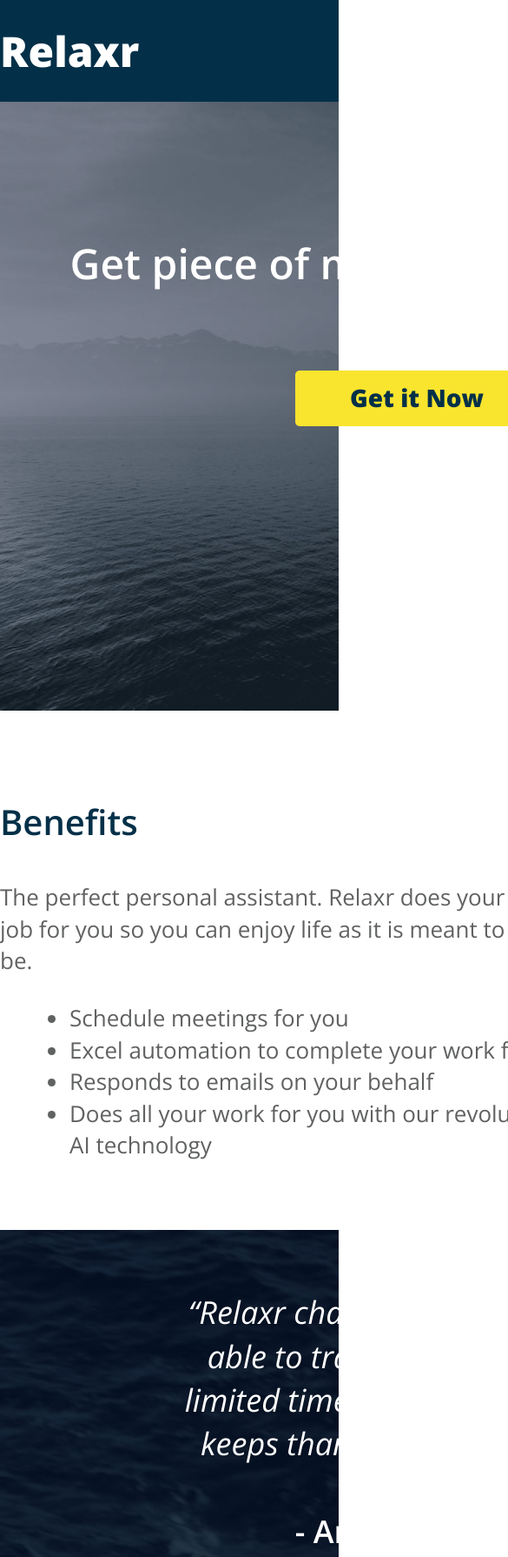
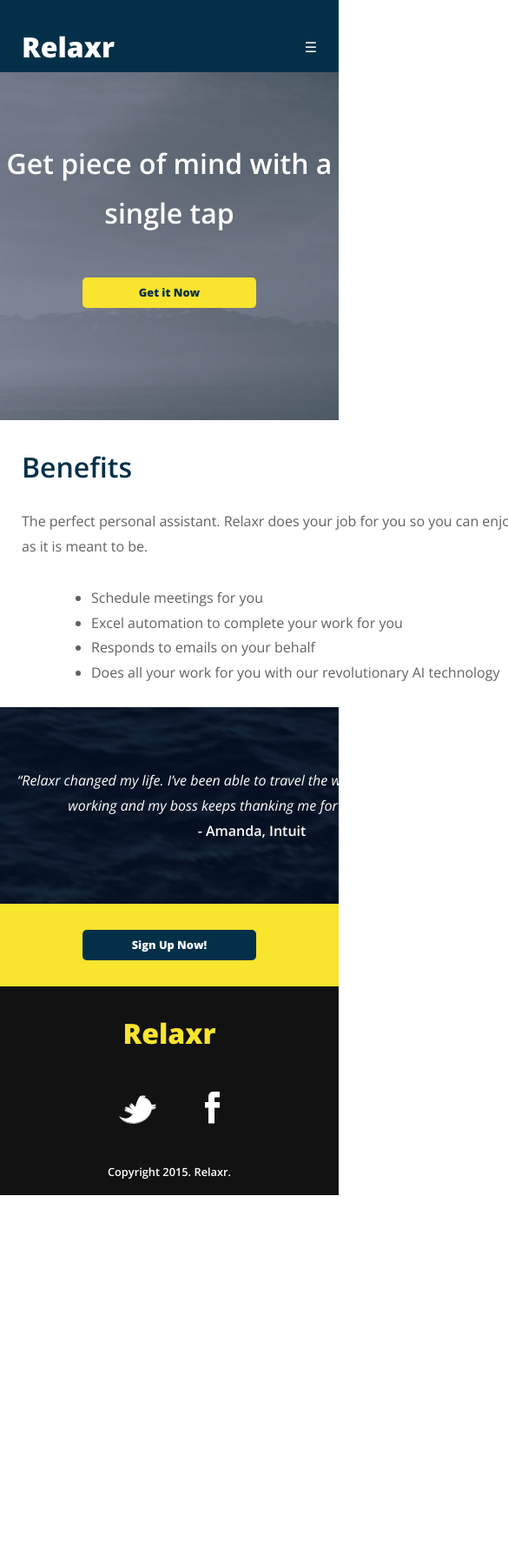
Before and after one commit to jacobdfriedmann/FEWD22-Assignment7, a plain HTML site: page index.html in a window 390 px wide. Shown: the top 1790 px of the page at 87% size, 585 px wide, since content can reach past the window. After the commit the page ends 1374 px from the top, so only its background shows below. Drawn offline with nearby package versions, Linux system fonts and the light colour scheme.

Commit message:
Assignment 7 completed 041716
1042

```diff
--- a/css/style.css
+++ b/css/style.css
@@ -56,7 +56,9 @@ body {
 a {
   text-decoration: none;
 }
-
+html {
+  font-size: 16px;
+}
 
 /******************************************
 /* LAYOUT
@@ -64,7 +66,7 @@ a {
 
 /* Center the container */
 .container {
-  width: 960px;
+  max-width: 960px;
   margin: 0 auto;
 }
 .logo {
@@ -74,7 +76,7 @@ a {
 
 header {
   background: #033048;
-  padding: 25px 0;
+  padding: 25px 25px 0 25px;
   overflow: hidden;
 }
 header .logo {
@@ -142,6 +144,7 @@ h3 {
 #benefits p, #benefits ul {
   width: 600px;
 }
+
 #benefits ul {
   list-style: disc;
   margin: 30px 0 0 80px;
@@ -287,3 +290,139 @@ footer p {
   color: #fff;
   font-weight: 600;
 }
+.hamburguer {
+    display: none;
+}
+
+/*Responsive styles (Mobile)*/
+@media screen and (max-width: 768px) {
+.container {
+  max-width: 768px;
+  margin: 0 auto;
+}
+header {
+  background: #033048;
+  padding: 25px 25px 0 25px;
+  overflow: hidden;
+}
+header .logo {
+  color: #fff;
+  float: left;
+  font-size: 2rem;
+}
+header nav ul li {
+  display: none;
+}
+.hamburguer {
+    display: inline-block;
+    color: white;
+}
+#hero h2 {
+  font-size: 2rem;
+  text-align: center;
+  color: #fff;
+  margin: 60px 0 45px;
+  font-weight: 600;
+}
+.button {
+  border-radius: 5px;
+  font-weight: 800;
+  padding: 6px 0;
+  width: 200px;
+  font-size: 0.8rem;
+  text-align: center;
+  display: block;
+  margin: 0 auto;
+}
+#hero {
+  height: 400px;
+  padding-top: 16px;
+}
+#benefits {
+  padding: 25px 25px 25px 25px;
+}
+h3 {
+  font-size: 2rem;
+  margin-bottom: 20px;
+  padding-left: 0;
+}
+body {
+  color: #f0efef;
+  font-size: 1rem;
+  line-height: 1.8;
+  color: #606161;
+  font-family: 'Open Sans', Helvetica, Arial, sans-serif;
+  font-weight: 300;
+}
+blockquote {
+  font-size: 1rem;
+  font-weight: 300;
+  font-style: italic;
+  text-align: center;
+  width: 580px;
+  margin: 0 auto;
+}
+footer {
+  background: #121212;
+  padding: 25px 0 15px;
+  text-align: center;
+}
+footer .logo {
+  color: #f9e42e;
+  margin-bottom: 38px;
+  font-size: 2rem;
+}
+footer ul li {
+  display: inline-block;
+  list-style: none;
+  margin: 0 26px 35px;
+}
+footer p {
+  font-size: 0.8rem;
+  color: #fff;
+  font-weight: 600;
+}
+/*Blog page responsive*/
+#main {
+  max-width: 768px;
+  margin: 0 auto;
+}
+#posts {
+  max-width: 768px;
+  margin: 0 auto;
+  padding-left: 25px;
+}
+#sidebar {
+  width: 100%;
+  margin: 0 auto;
+  display: inline-block;
+  padding-left: 25px;
+}
+#sidebar img {
+  display: none;
+}
+.post h2 {
+  font-size: 2rem;
+}
+.post p {
+  font-size: 1rem;
+}
+.post img {
+  max-width: 90%;
+  margin-bottom: 15px;
+}
+#sidebar h3 {
+  font-size: 24px;
+  font-weight: 800;
+  margin-bottom: 5px;
+}
+#sidebar ul li a, p {
+  font-size: 1rem;
+}
+#sidebar p {
+  font-size: 1rem;
+}
+#sidebar a {
+  font-size: 1rem;
+  line-height: 25px;
+}
--- a/index.html
+++ b/index.html
@@ -23,6 +23,9 @@
 						<li><a href="#">Contact</a></li>
 						<li><a href="blog.html">Blog</a></li>
 					</ul>
+				<div class="hamburguer">
+					&#9776;
+				</div>
 				</nav>
 			</div>
 		</header>
```
Also changed, not shown: blog.html (+3 -0 lines).
